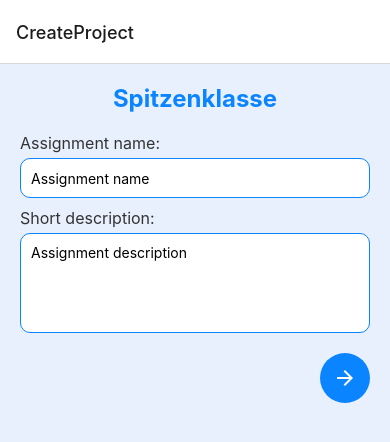
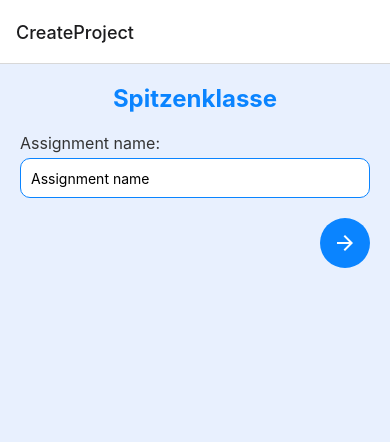
Before and after one commit to madsherreborg/MVP1, a React Native app: screen /CreateProject in a window 390 px wide. Shown: the top 442 px of the page. Built offline with nearby package versions, Linux system fonts and the light colour scheme.

Commit message:
quality of life changes

```diff
--- a/components/CreateProjectScreen.js
+++ b/components/CreateProjectScreen.js
@@ -4,21 +4,13 @@ import { useNavigation } from '@react-navigation/native';
 import Icon from 'react-native-vector-icons/MaterialIcons';
 
 const CreateProjectScreen = () => {
-    const [projectData, setProjectData] = useState({
-        name: '',
-        description: '',
-        // Tilføj yderligere projekt felter efter behov
-    });
+    const [projectName, setProjectName] = useState('');
 
     const navigation = useNavigation();
 
     const handleNext = () => {
-        // Tilføj eventuel validering af data her, hvis nødvendigt
-        navigation.navigate('Experience', { projectData }); // Send data til ExperienceScreen
-    };
-
-    const handleInputChange = (name, value) => {
-        setProjectData({ ...projectData, [name]: value });
+        // Her kan du tilføje validering af projektets navn, hvis nødvendigt
+        navigation.navigate('Experience', { projectName }); // Send kun projektets navn til ExperienceScreen
     };
 
     return (
@@ -29,17 +21,10 @@ const CreateProjectScreen = () => {
             <TextInput
                 style={styles.input}
                 placeholder="Assignment name"
-                onChangeText={(text) => handleInputChange('name', text)}
-                value={projectData.name}
+                onChangeText={setProjectName}
+                value={projectName}
             />
-            <Text style={styles.label}>Short description:</Text>
-            <TextInput
-                style={styles.textArea}
-                placeholder="Assignment description"
-                onChangeText={(text) => handleInputChange('description', text)}
-                value={projectData.description}
-                multiline
-            />
+
             <TouchableOpacity style={styles.nextButton} onPress={handleNext}>
                 <Icon name="arrow-forward" size={24} color="#FFF" />
             </TouchableOpacity>
@@ -66,18 +51,8 @@ const styles = StyleSheet.create({
         borderColor: '#0A84FF',
         borderWidth: 1,
         borderRadius: 10,
-        marginBottom: 10,
-        padding: 10,
-    },
-    textArea: {
-        backgroundColor: '#FFF',
-        borderColor: '#0A84FF',
-        borderWidth: 1,
-        borderRadius: 10,
         marginBottom: 20,
         padding: 10,
-        minHeight: 100,
-        textAlignVertical: 'top',
     },
     label: {
         fontSize: 16,
```
